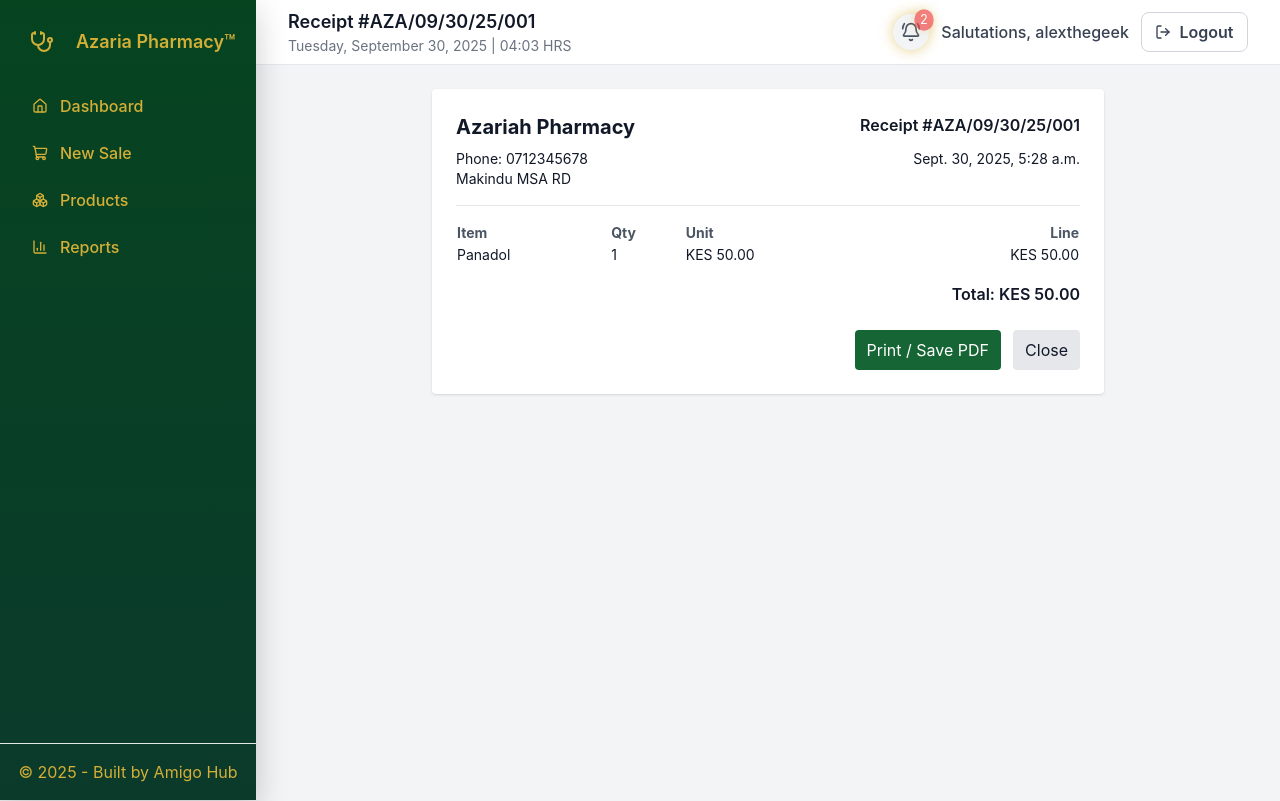
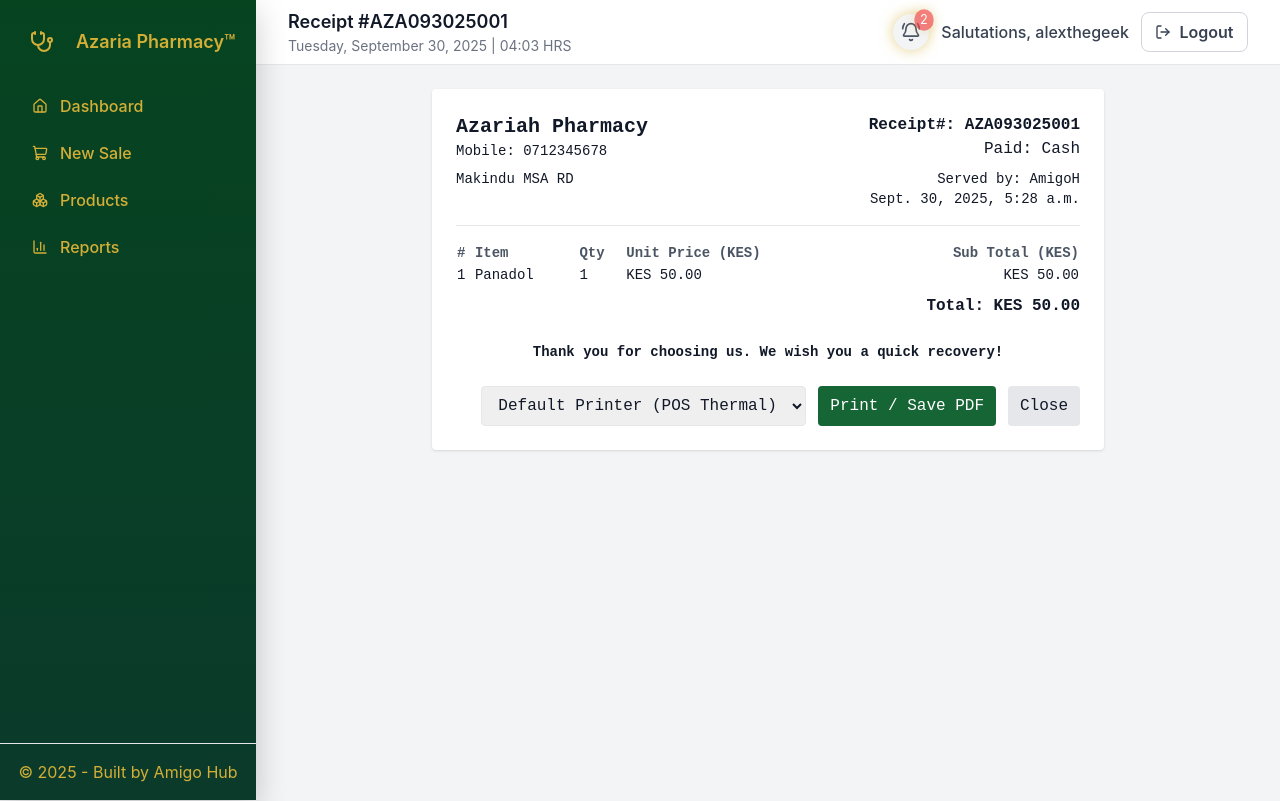
Before and after one commit to alexwaya0/pos, a Django app: page /receipt/1/ in a window 1280 px wide. Run offline with Django 5.2, Linux system fonts and the light colour scheme; a user stored in the database is signed in; data comes from the database, SQL or seed files in the repository; both versions use the stored data as it was after the commit; some libraries are stand-ins or nearby versions.

Commit message:
Fix receipt template

```diff
--- a/pos/templates/pos/receipt.html
+++ b/pos/templates/pos/receipt.html
@@ -5,18 +5,20 @@
 <div class="bg-white p-6 rounded shadow max-w-2xl mx-auto receipt-content">
   <div class="flex justify-between items-start mb-2">
     <div>
-      <h2 class="text-xl font-bold">{{ sale.branch.name }}</h2>
+      <h2 class="text-xl font-bold mb-0">{{ sale.branch.name }}</h2>
+      <p class="text-sm">Mobile: {{ sale.branch.phone }}</p>
     </div>
     <div class="text-right">
-      <div class="font-semibold">Receipt #<span id="receipt-number"></span></div>
+      <div class="font-semibold">Receipt#: <span id="receipt-number"></span></div>
+      <div>Paid: Cash</div>
     </div>
   </div>
   <div class="flex justify-between mb-4">
     <div>
-      <p class="text-sm">Phone: {{ sale.branch.phone }}</p>
       <p class="text-sm">{{ sale.branch.address }}</p>
     </div>
     <div class="text-right">
+      <div class="text-sm">Served by: {{ user.first_name }}</div>
       <div class="text-sm">{{ sale.created_at }}</div>
     </div>
   </div>
@@ -26,12 +28,13 @@
   <table class="w-full text-sm">
     <thead>
       <tr class="text-left text-gray-600">
-        <th>Item</th><th>Qty</th><th>Unit</th><th class="text-right">Line</th>
+        <th>#</th><th>Item</th><th>Qty</th><th>Unit Price (KES)</th><th class="text-right">Sub Total (KES)</th>
       </tr>
     </thead>
     <tbody>
       {% for it in sale.items.all %}
         <tr>
+          <td>{{ forloop.counter }}</td>
           <td>{{ it.product.name }}</td>
           <td>{{ it.qty }}</td>
           <td>KES {{ it.unit_price }}</td>
@@ -41,12 +44,24 @@
     </tbody>
   </table>
 
-  <div class="mt-4 text-right font-semibold">
+  <div class="my-2"></div>
+  <div class="my-2"></div>
+  <div class="my-2"></div>
+
+  <div class="text-right font-semibold">
     Total: KES {{ sale.total }}
   </div>
 
+  <div class="mt-6 text-center">
+    <p class="text-sm font-semibold">Thank you for choosing us. We wish you a quick recovery!</p>
+  </div>
+
   <div class="mt-6 flex justify-end space-x-3 print-buttons">
-    <button onclick="window.print()" class="px-3 py-2 rounded bg-green-800 text-white">Print / Save PDF</button>
+    <select id="printer-select" class="px-3 py-2 rounded border">
+      <option value="default">Default Printer (POS Thermal)</option>
+      <option value="standard">Standard Printer</option>
+    </select>
+    <button onclick="printReceipt()" class="px-3 py-2 rounded bg-green-800 text-white">Print / Save PDF</button>
     <a href="{% url 'pos:dashboard' %}" class="px-3 py-2 rounded bg-gray-200">Close</a>
   </div>
 </div>
@@ -69,8 +84,8 @@
   // Incrementing number: pad sale.id to 3 digits (note: this uses global sale.id; for daily reset, backend should provide a daily sequence number)
   const incrementNum = String(saleId).padStart(3, '0');
 
-  // Construct the receipt number
-  const receiptNum = `${storeInitials}/${month}/${day}/${yearLast2}/${incrementNum}`;
+  // Construct the receipt number without slashes
+  const receiptNum = `${storeInitials}${month}${day}${yearLast2}${incrementNum}`;
 
   // Set the receipt number in the content
   document.getElementById('receipt-number').textContent = receiptNum;
@@ -79,9 +94,26 @@
   const titleSpans = document.querySelectorAll('#receipt-title');
   titleSpans.forEach(span => span.textContent = receiptNum);
 });
+
+function printReceipt() {
+  const printerSelect = document.getElementById('printer-select');
+  const selectedPrinter = printerSelect.value;
+  // Note: Browser security prevents direct printer selection.
+  // The print dialog will allow user to choose the printer.
+  // For POS thermal, ensure it's set as default.
+  if (selectedPrinter === 'default') {
+    // Assume default is POS Thermal
+    window.print();
+  } else {
+    window.print();
+  }
+}
 </script>
 
 <style>
+  .receipt-content {
+    font-family: 'Courier New', Courier, monospace;
+  }
   @media print {
     @page {
       margin: 0.5cm;
@@ -100,11 +132,13 @@
       border-radius: 0 !important;
       position: static !important;
       display: block !important;
+      font-family: 'Courier New', Courier, monospace !important;
     }
     body {
       margin: 0 !important;
       padding: 0 !important;
       font-size: 12pt !important;
+      font-family: 'Courier New', Courier, monospace !important;
     }
     /* Compact styles for thermal printing */
     .receipt-content table {
```
Also changed, not shown: db.sqlite3.
